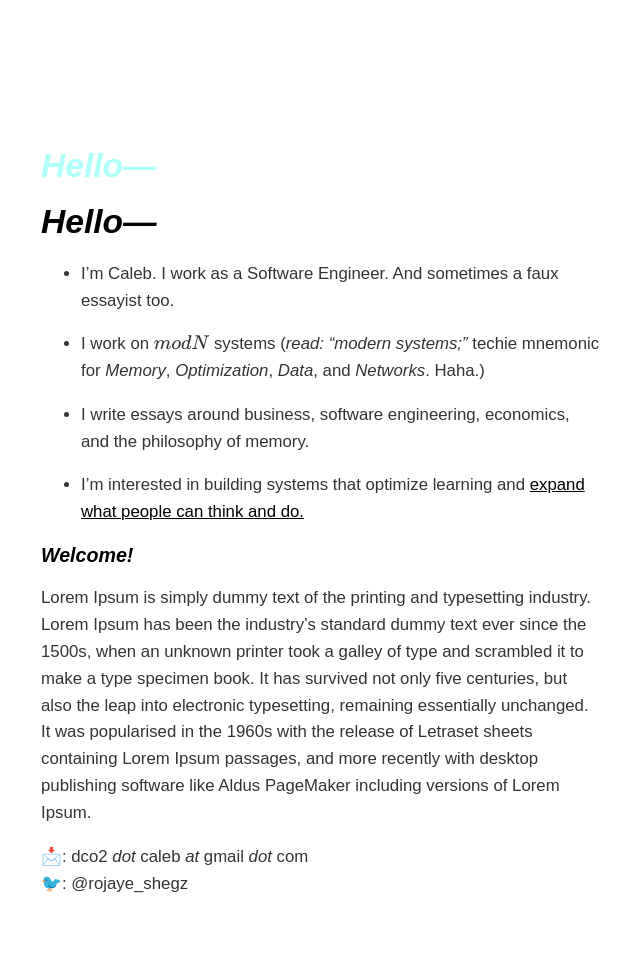
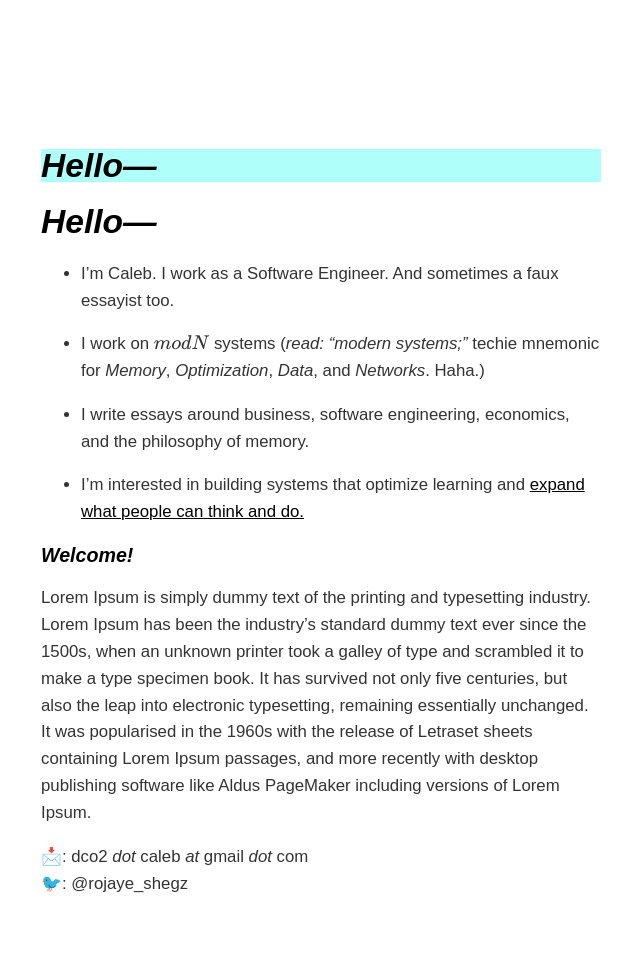
Before and after one commit to dCO2/rococo, a Jekyll site: the page built from index.md, in a window 1280 px wide. Shown: the whole page, without its empty margins (335-975 px from the left). Built offline with Jekyll 4.4.1, drawn with Linux system fonts in a browser that asks for light colours; some web fonts are replaced; formulas are drawn with MathJax 3.

Commit message:
Update index.md

```diff
--- a/index.md
+++ b/index.md
@@ -6,7 +6,7 @@ title: Home
 
 {: style="margin-top:0; margin-bottom: 0;"}
 
-<h1 style="color: #00ffef50;"><em>Hello—</em></h1>
+<h1 style="background-color: #00ffef50;"><em>Hello—</em></h1>
 
 # _Hello—_
 - I'm Caleb. I work as a Software Engineer. And sometimes a faux essayist too.
```
